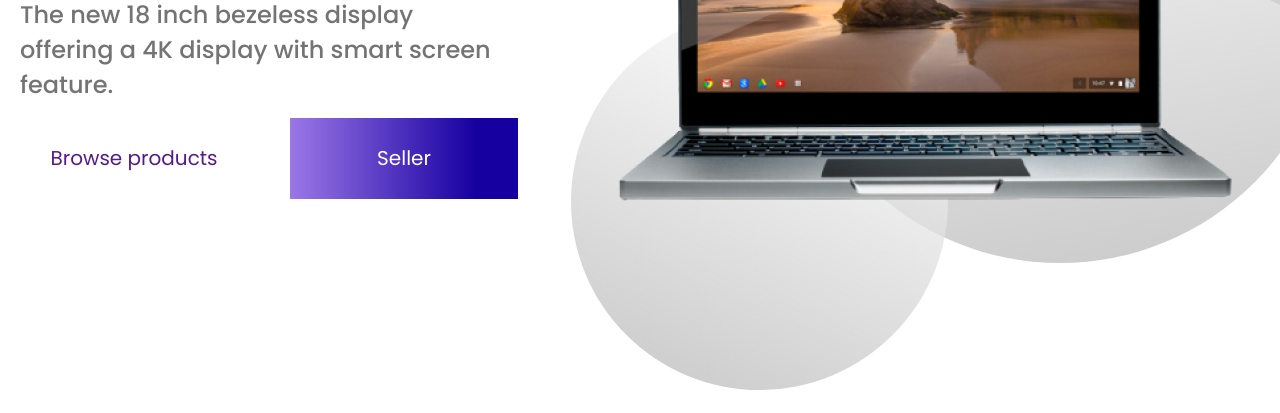
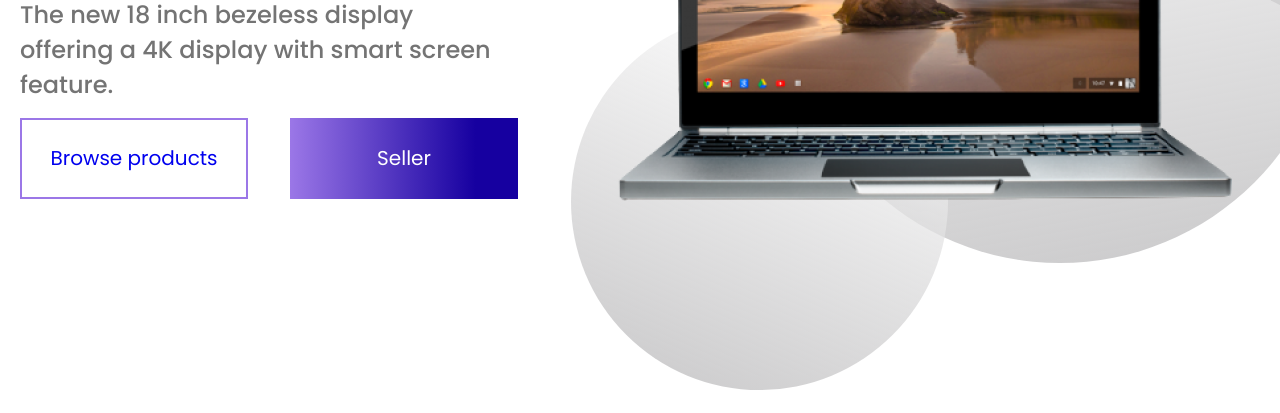
Before and after one commit to GSG-G13/E-commerce-team1, a website: page index.html in a window 1280 px wide. Shown: the part 387-800 px from the top of the page. Drawn offline with Linux system fonts and the light colour scheme.

Commit message:
edit html file and css

```diff
--- a/css/master.css
+++ b/css/master.css
@@ -57,6 +57,7 @@ header nav a {
 header nav a:hover {
     border-bottom: 3px solid black;
 }
+
 
 
 .circle-one {
@@ -134,6 +135,10 @@ header nav a:hover {
     z-index: 1;
 }
 
+.customer-seller-buttons .customer-button.border {
+    border: 2px solid linear-gradient(90deg, #9B77E7 0%, #1600A0 81.44%);
+}
+
 .customer-button {
     width: 228px;
     height: 81px;
@@ -148,7 +153,7 @@ header nav a:hover {
     text-decoration: none;
     border-width: 3px;
     background-color: white;
-    border: 2px solid linear-gradient(90deg, #9B77E7 0%, #1600A0 81.44%);
+    border: 2px solid #9B77E7;
     /* border-image: linear-gradient(90deg, #9B77E7 0%, #1600A0 81.44%); */
     cursor: pointer;
 
--- a/index.html
+++ b/index.html
@@ -207,8 +207,10 @@
               feature.
             </p>
             <div class="customer-seller-buttons">
-              <a href="" class="customer-button">Browse products</a>
-              <a href="" class="seller-button">Seller</a>
+              <a href="./html/customer.html" class="customer-button"
+                >Browse products</a
+              >
+              <a href="./html/seller.html" class="seller-button">Seller</a>
             </div>
           </div>
 
```
Also changed, not shown: html/cart.html (added), html/customer.html (added), html/seller.html (added).
